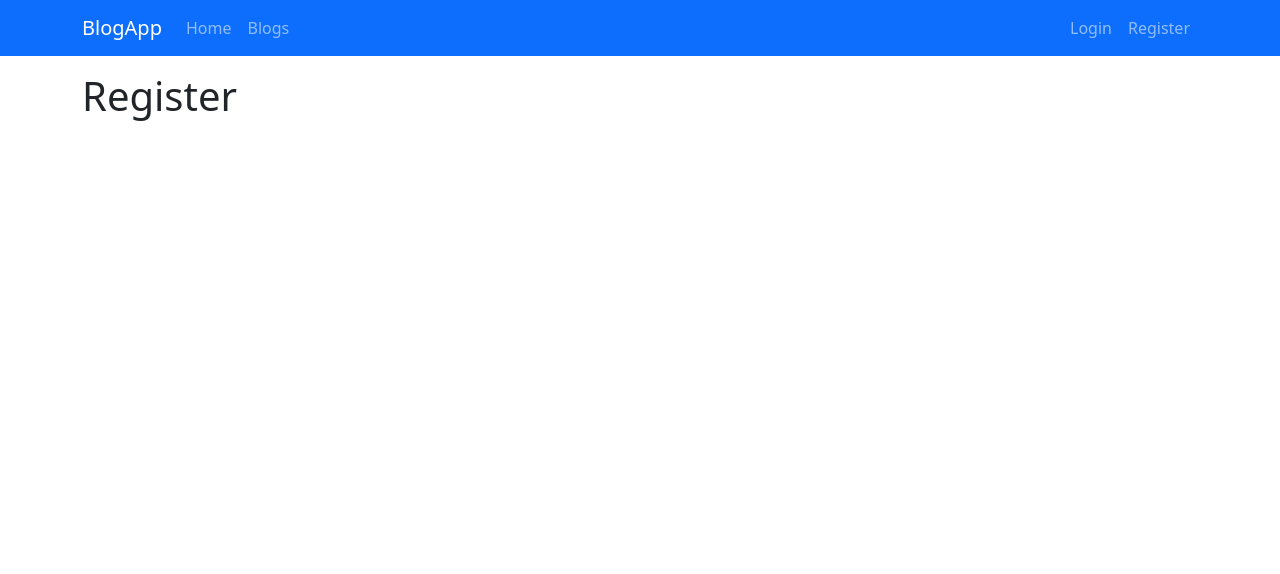
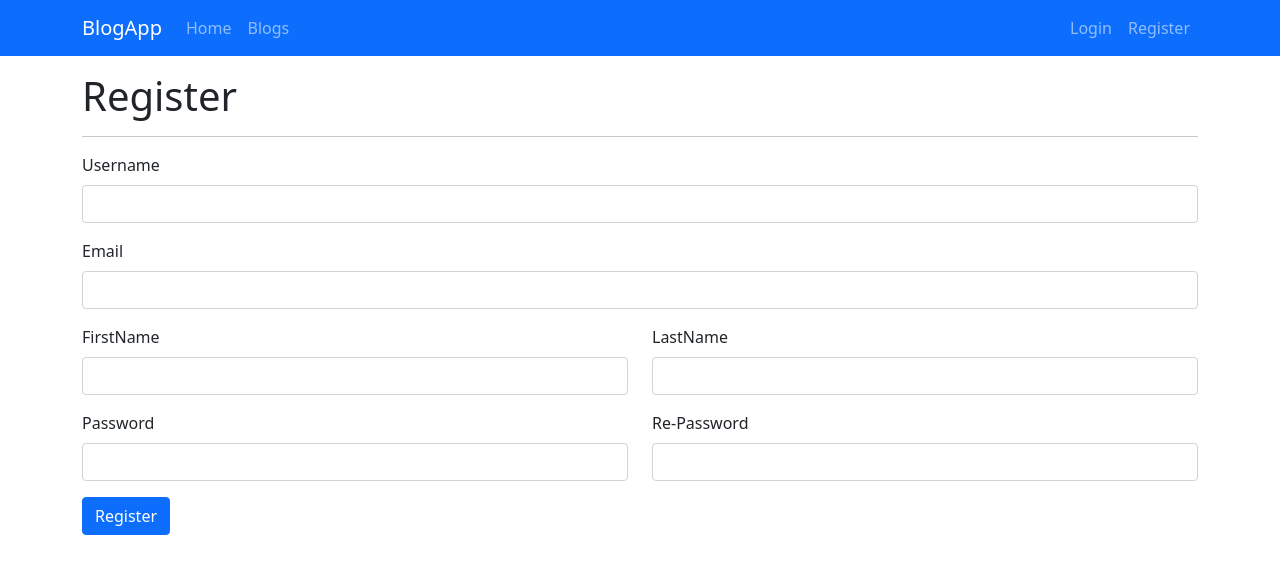
Before and after one commit to aabdullahgungor/Blog-App-Django, a Django app: page /account/register in a window 1280 px wide. Shown: the top 574 px of the page. Run offline with Django 3.2, Linux system fonts and the light colour scheme; some libraries are stand-ins or nearby versions.

Commit message:
User Register Added

```diff
--- a/account/templates/account/register.html
+++ b/account/templates/account/register.html
@@ -10,9 +10,50 @@
 {% block content %}
 
 <div class="container mt-3">
-    <h1>Register</h1>
-  </div>
+    <div class="col">
+        <h1>Register</h1>
+        <hr>
 
+        <form action="{% url 'register' %}" method="POST">
+            {% csrf_token %}
+            {% if error %}
+            <div class="alert alert-danger">
+                {{error}}
+            </div>
+            {% endif %}
+            <div class="mb-3">
+                <label for="username" class="form-label">Username</label>
+                <input type="text" class="form-control" name="username">
+            </div>
+            <div class="mb-3">
+                <label for="email" class="form-label">Email</label>
+                <input type="email" class="form-control" name="email">
+            </div>
+            <div class="row mb-3">
+                <div class="col">
+                    <label for="firstname" class="form-label">FirstName</label>
+                    <input type="text" class="form-control" name="firstname">
+                </div>
+                <div class="col">
+                    <label for="lastname" class="form-label">LastName</label>
+                    <input type="text" class="form-control" name="lastname">
+                </div>
+            </div>
+            <div class="row mb-3">
+                <div class="col">
+                    <label for="password" class="form-label">Password</label>
+                    <input type="text" class="form-control" name="password">
+                </div>
+                <div class="col">
+                    <label for="repassword" class="form-label">Re-Password</label>
+                    <input type="text" class="form-control" name="repassword">
+                </div>
+            </div>
+            <input type="submit" value="Register" class="btn btn-primary">
+        </form>
+    </div>
+
+</div>
 
 {% endblock %}
 
--- a/account/views.py
+++ b/account/views.py
@@ -1,7 +1,6 @@
 from django.shortcuts import redirect, render
 from django.contrib.auth import authenticate, login
-
-# Create your views here.
+from django.contrib.auth.models import User
 
 def login_request(request):
     if request.method == "POST":
@@ -21,6 +20,47 @@ def login_request(request):
     return render(request, "account/login.html")
 
 def register_request(request):
+    if request.method == "POST":
+        username = request.POST["username"]
+        email = request.POST["email"]
+        firstname = request.POST["firstname"]
+        lastname = request.POST["lastname"]
+        password = request.POST["password"]
+        repassword = request.POST["repassword"]
+
+        if password == repassword:
+            if User.objects.filter(username=username).exists():
+                return render(request, "account/register.html",
+                {
+                    "error":"username kullanılıyor.",
+                    "username":username,
+                    "email":email,
+                    "firstname": firstname,
+                    "lastname":lastname
+                })
+            else:
+                if User.objects.filter(email=email).exists():
+                    return render(request, "account/register.html",
+                    {
+                        "error":"email kullanılıyor.",
+                        "username":username,
+                        "email":email,
+                        "firstname": firstname,
+                        "lastname":lastname
+                    })
+                else:
+                    user = User.objects.create_user(username=username,email=email,first_name=firstname,last_name=lastname,password=password)
+                    user.save()
+                    return redirect("login")
+        else:
+            return render(request, "account/register.html", {
+                "error":"parola eşleşmiyor.",
+                "username":username,
+                "email":email,
+                "firstname": firstname,
+                "lastname":lastname
+            })
+
     return render(request, "account/register.html")
 
 def logout_request(request):
```
